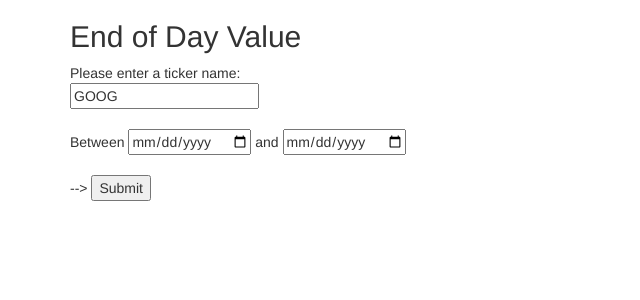
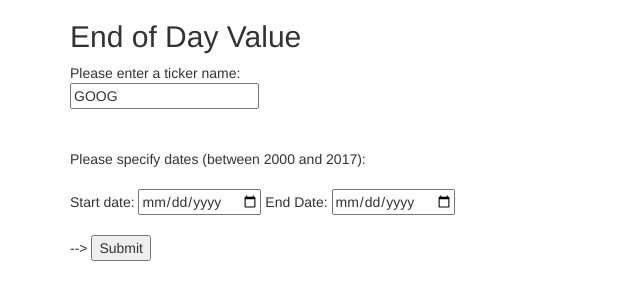
Before and after one commit to navitd/milestone_project, a Flask app: page / in a window 1280 px wide. Shown: the top 300 px of the page, without its empty margins (0-640 px from the left). Run offline with Flask 2, Linux system fonts and the light colour scheme; some libraries are stand-ins or nearby versions.

Commit message:
Add files via upload

```diff
--- a/templates/tic_prm.html
+++ b/templates/tic_prm.html
@@ -21,10 +21,12 @@
           <form action="/Graph" method="POST" >
           Please enter a ticker name:<br>
           <input type="text" name="ticker_name" value="GOOG">
+          <br><br><br>
+          Please specify dates (between 2000 and 2017):
           <br><br>
-          Between
+          Start date:
           <input type="date" name="start_date" value="01/01/2015">
-             and
+              End Date:
           <input type="date" name="end_date" value="02/01/2015"><br><br> -->
 
           <input type="submit" value="Submit">
```
